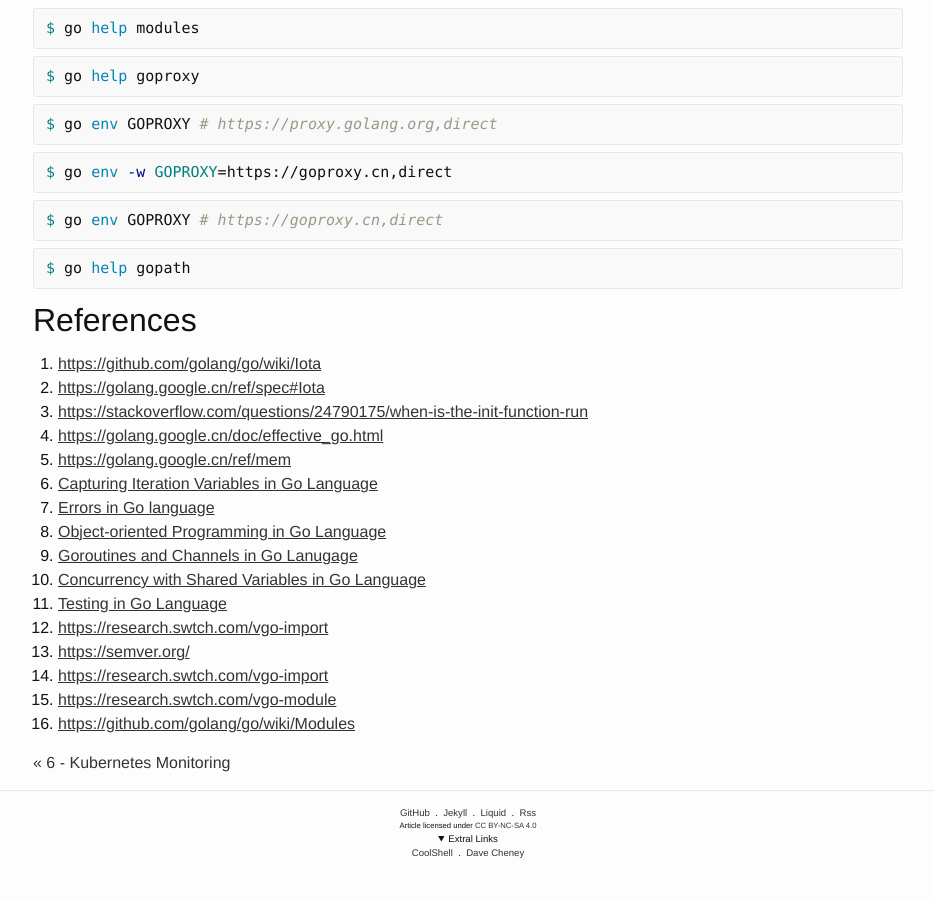
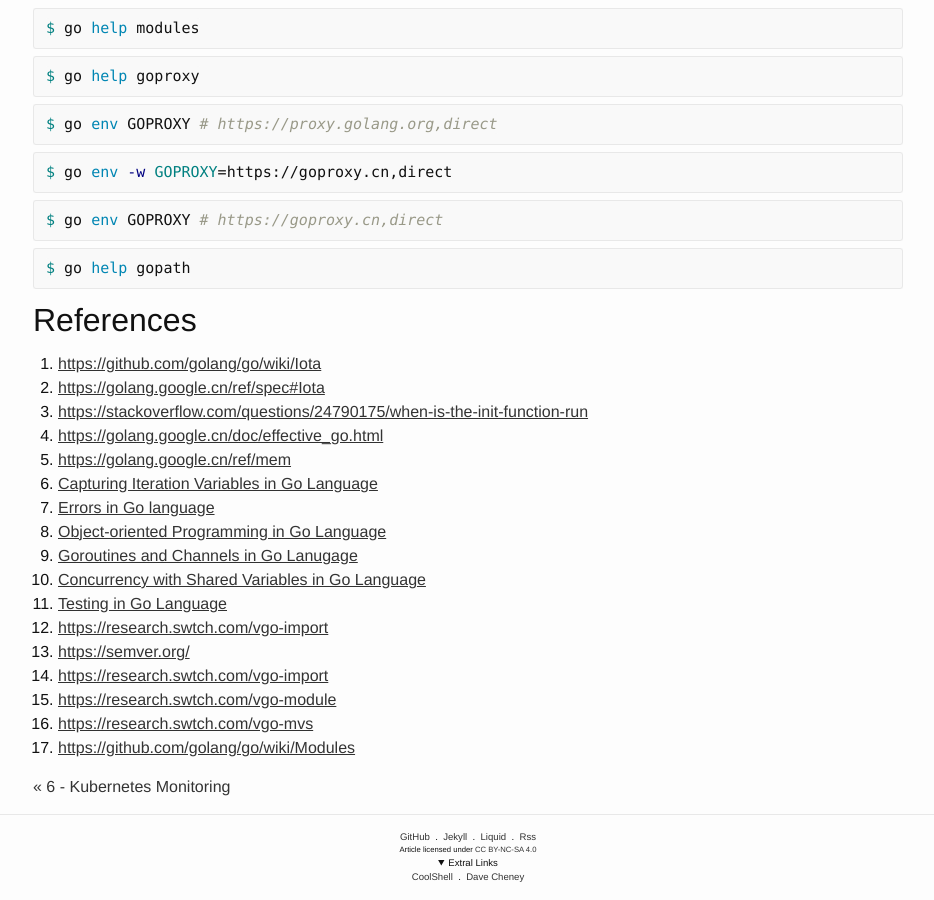
Before and after one commit to ousiax/ousiax.github.io, a Jekyll site: the page built from _posts/2020-04-07-golang-learning-notes.md, in a window 1280 px wide and 900 px high, scrolled down 31612 px. Shown: the whole window, without its empty margins (172-1106 px from the left). Built offline with Jekyll 4.4.1, drawn with Linux system fonts in a browser that asks for light colours; before the commit the page ends 32488 px from its top, so only the background shows below that; some of the changed lines change nothing that is shown.

Commit message:
Update 2020-04-07-golang-learning-notes.md
 - Go Modules: mvs

```diff
--- a/_posts/2020-04-07-golang-learning-notes.md
+++ b/_posts/2020-04-07-golang-learning-notes.md
@@ -1527,4 +1527,5 @@ $ go help gopath
 1. [https://semver.org/](https://semver.org/)
 1. [https://research.swtch.com/vgo-import](https://research.swtch.com/vgo-import)
 1. [https://research.swtch.com/vgo-module](https://research.swtch.com/vgo-module)
+1. [https://research.swtch.com/vgo-mvs](https://research.swtch.com/vgo-mvs)
 1. [https://github.com/golang/go/wiki/Modules](https://github.com/golang/go/wiki/Modules)
```
